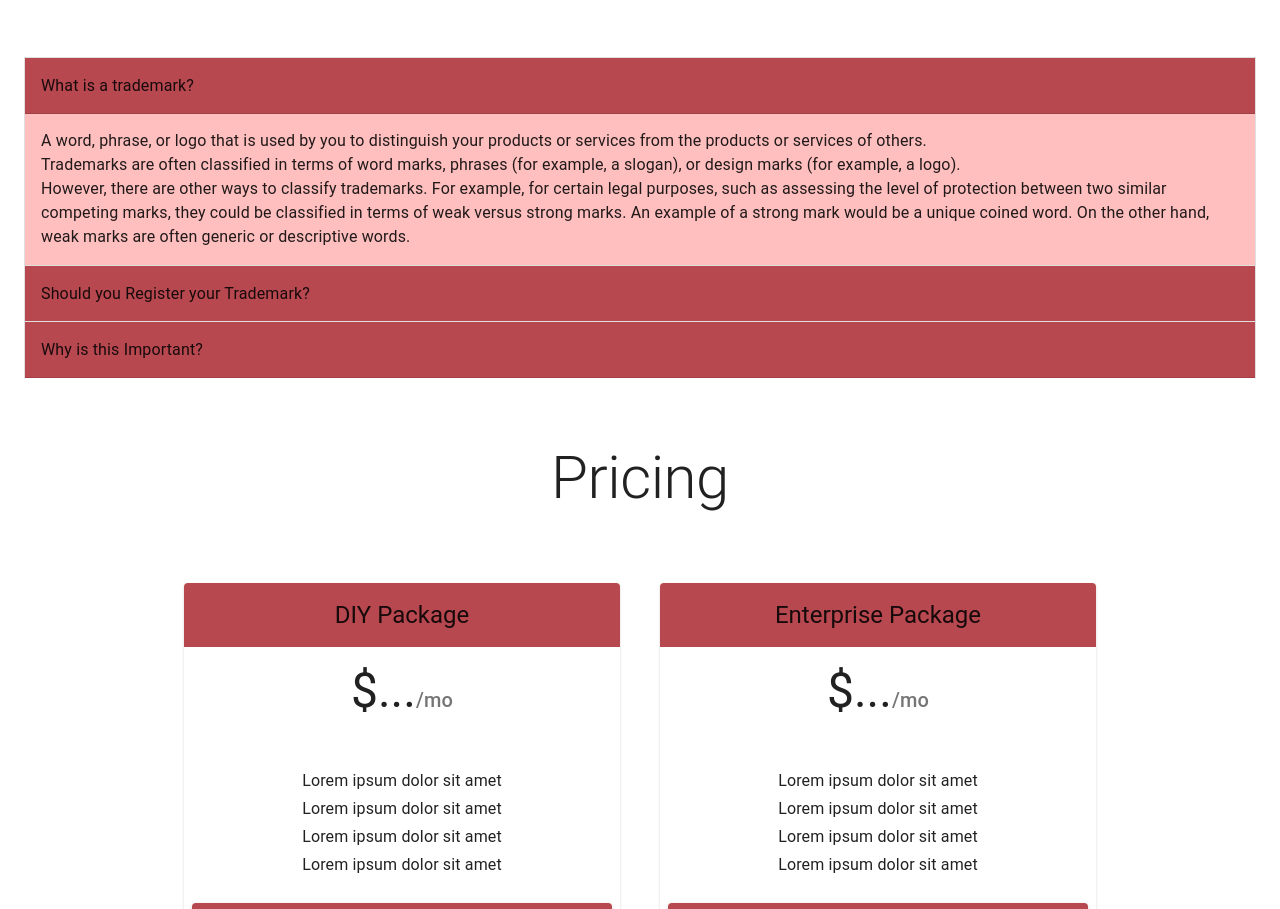
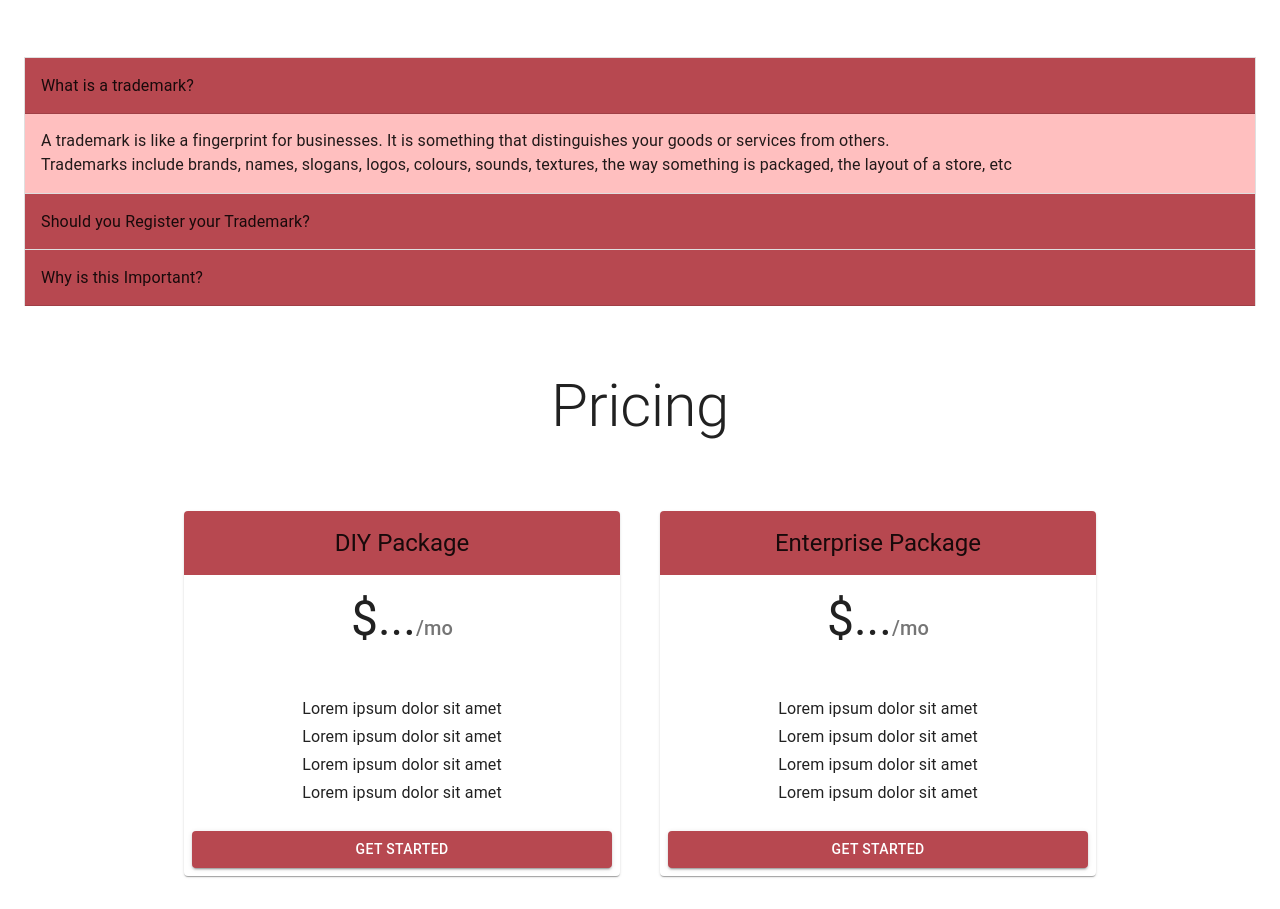
Before and after one commit to BCIT-SSD-2020-21/industry-project-checkmarks, a React (Create React App) app: page / in a window 1280 px wide. Shown: the part 1640-2549 px from the top of the page. Built offline with nearby package versions, Linux system fonts and the light colour scheme; no server answers.

Commit message:
change the content of the first faq

```diff
--- a/src/components/LandingPage/Faq.js
+++ b/src/components/LandingPage/Faq.js
@@ -122,22 +122,8 @@ export default function Faq() {
                     </AccordionSummary>
                     <AccordionDetails>
                         <Typography>
-                            A word, phrase, or logo that is used by you to
-                            distinguish your products or services from the
-                            products or services of others.
-                            <br />
-                            Trademarks are often classified in terms of word
-                            marks, phrases (for example, a slogan), or design
-                            marks (for example, a logo).
-                            <br />
-                            However, there are other ways to classify
-                            trademarks. For example, for certain legal purposes,
-                            such as assessing the level of protection between
-                            two similar competing marks, they could be
-                            classified in terms of weak versus strong marks. An
-                            example of a strong mark would be a unique coined
-                            word. On the other hand, weak marks are often
-                            generic or descriptive words.
+                        A trademark is like a fingerprint for businesses. It is something that distinguishes your goods or services from others. <br />
+                        Trademarks include brands, names, slogans, logos, colours, sounds, textures, the way something is packaged, the layout of a store, etc
                         </Typography>
                     </AccordionDetails>
                 </Accordion>
@@ -159,7 +145,7 @@ export default function Faq() {
                         <Typography>
                             If you value your brand, we think you should protect
                             it. Registration is the best way to protect your
-                            mark’s value in Canada. <br />
+                            mark’s value in Canada.
                             Registration is prima facie evidence of ownership.
                             In the event of a dispute, the registered owner is
                             presumed to have ownership and the onus of proof
```
